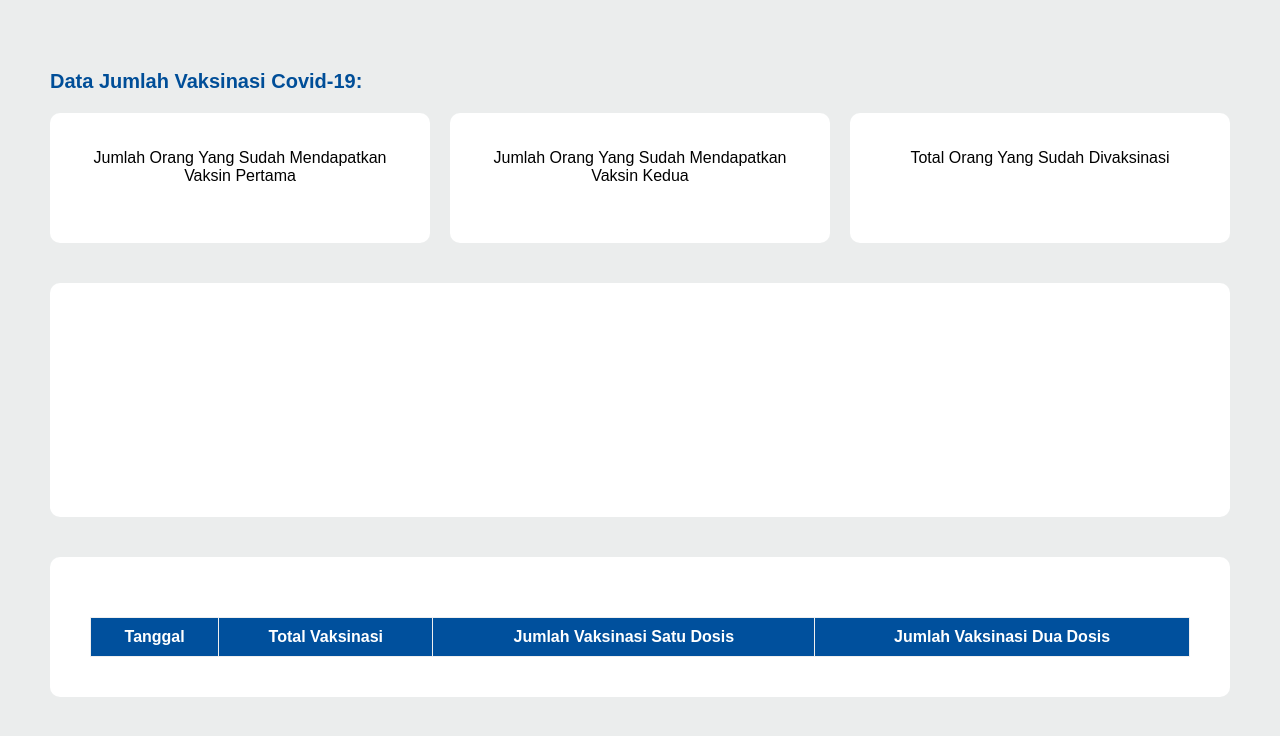
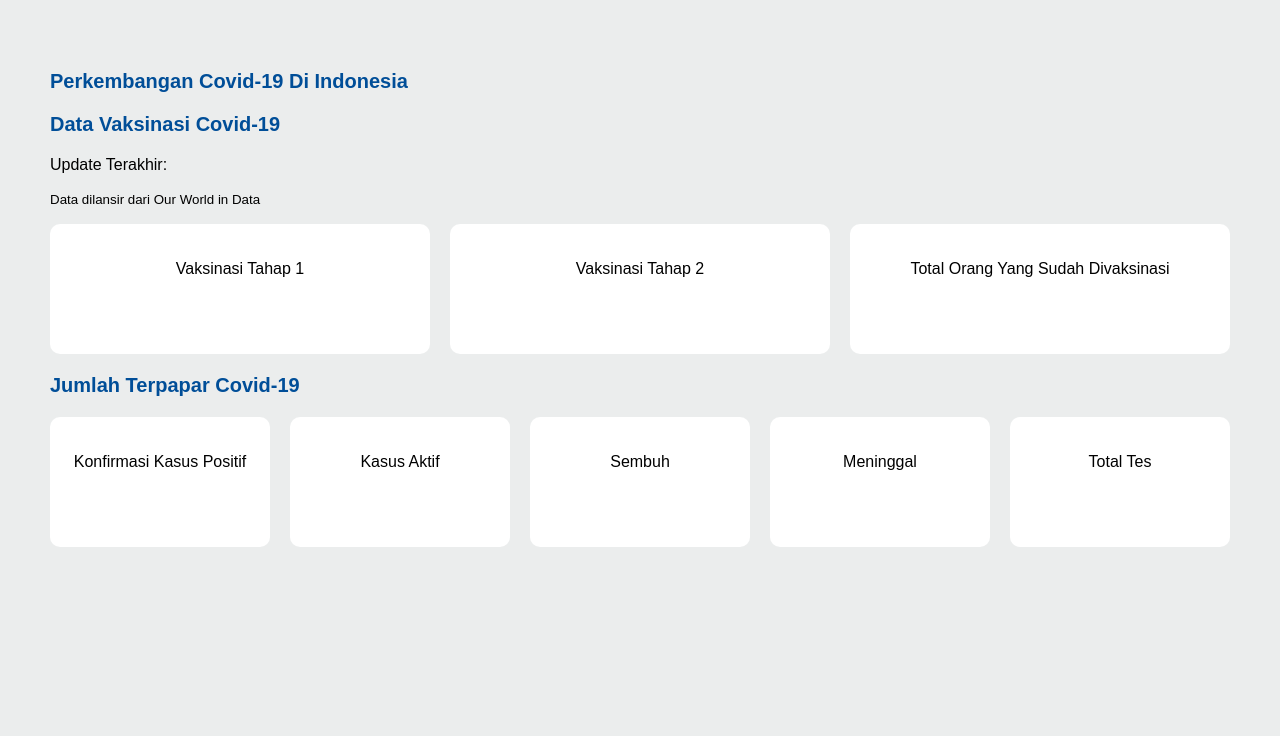
Before and after one commit to ariefnugraha/vaccine-stat, a plain HTML site: page index.html in a window 1280 px wide. Drawn offline with nearby package versions, Linux system fonts and the light colour scheme; no server answers.

Commit message:
Add infection section and delete chart, table

```diff
--- a/index.html
+++ b/index.html
@@ -12,22 +12,59 @@
 </head>
 
 <body>
-    <p class="title">data jumlah vaksinasi covid-19: <span class="date"></span></p>
+    <p class="title">Perkembangan Covid-19 di Indonesia </p>
+    <div class="vaccination">
+        <p class="title">Data Vaksinasi Covid-19</p>
+        <p class="last-update">Update Terakhir: <span class="date"></span></p>
+        <p class="source"><small>Data dilansir dari Our World in Data</small></p>
         <div class="flex">
-
             <div class="item">
-            <p>jumlah orang yang sudah mendapatkan vaksin pertama</p>
+                <p>vaksinasi tahap 1</p>
                 <p class="one-vaccine"></p>
+                <p class="increment-one"></p>
             </div>
             <div class="item">
-            <p>jumlah orang yang sudah mendapatkan vaksin kedua</p>
+                <p>vaksinasi tahap 2</p>
                 <p class="two-vaccine"></p>
+                <p class="increment-two"></p>
             </div>
             <div class="item">
                 <p>total orang yang sudah divaksinasi</p>
-            <p class="total-today"></p>
+                <p class="total-vaccine"></p>
+                <p class="increment-total"></p>
             </div>
         </div>
+    </div>
+
+    <div class="infection">
+        <p class="title">jumlah terpapar covid-19</p>
+        <div class="flex">
+            <div class="item">
+                <p>konfirmasi kasus positif</p>
+                <p class="confirm-case"></p>
+                <p class="increment-confirm-case"></p>
+            </div>
+            <div class="item">
+                <p>kasus aktif</p>
+                <p class="active-case"></p>
+            </div>
+            <div class="item">
+                <p>sembuh</p>
+                <p class="recovered"></p>
+            </div>
+            <div class="item">
+                <p>meninggal</p>
+                <p class="death"></p>
+                <p class="increment-death"></p>
+            </div>
+            <div class="item">
+                <p>total tes</p>
+                <p class="test"></p>
+                <p class="increment-test"></p>
+            </div>
+        </div>
+    </div>
+    <!--
     <div class="chart-container">
         <canvas id="chart" width="100%"></canvas>
     </div>
@@ -48,9 +85,7 @@
         </div>
     </div>
 
-
-
-
+-->
     <script src="https://ajax.googleapis.com/ajax/libs/jquery/3.5.1/jquery.min.js"></script>
     <script src="//cdn.datatables.net/1.10.12/js/jquery.dataTables.min.js"></script>
     <script src="https://cdnjs.cloudflare.com/ajax/libs/Chart.js/2.9.4/Chart.min.js"
```
Lines whose indentation alone changed are shown as unchanged.
